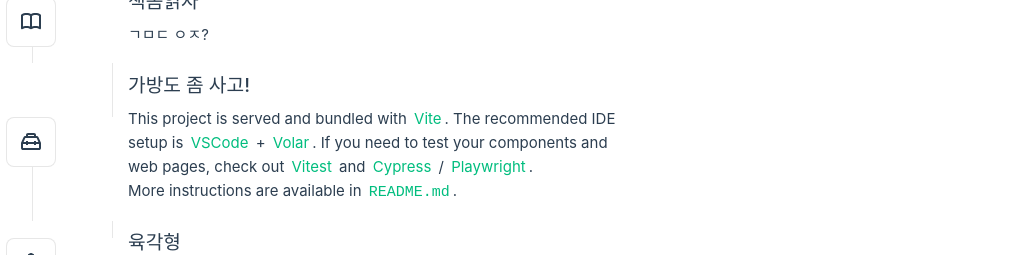
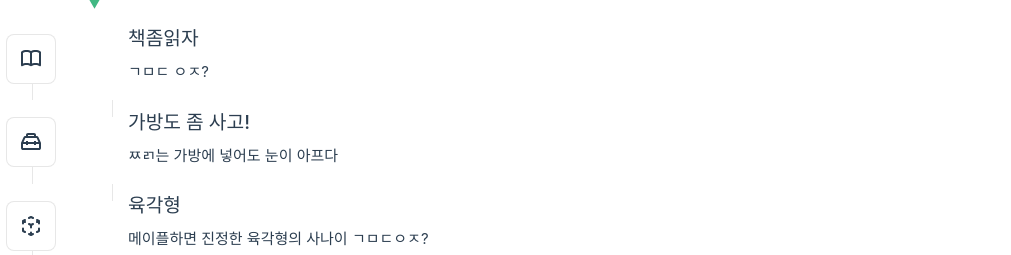
Before and after one commit to byounghwa-min/jjolol, a Vue app: page / in a window 1280 px wide. Shown: the part 225-480 px from the top of the page, without its empty margins (0-1011 px from the left). Built offline with nearby package versions, Linux system fonts and the light colour scheme; the HTML template or start-up script is replaced by a standard one.

Commit message:
업데이트된 Vue 코드

```diff
--- a/src/components/TheWelcome.vue
+++ b/src/components/TheWelcome.vue
@@ -25,24 +25,7 @@ const openReadmeInEditor = () => fetch('/__open-in-editor?file=README.md')
     </template>
     <template #heading>가방도 좀 사고!</template>
 
-    This project is served and bundled with
-    <a href="https://vite.dev/guide/features.html" target="_blank" rel="noopener">Vite</a>. The
-    recommended IDE setup is
-    <a href="https://code.visualstudio.com/" target="_blank" rel="noopener">VSCode</a>
-    +
-    <a href="https://github.com/johnsoncodehk/volar" target="_blank" rel="noopener">Volar</a>. If
-    you need to test your components and web pages, check out
-    <a href="https://vitest.dev/" target="_blank" rel="noopener">Vitest</a>
-    and
-    <a href="https://www.cypress.io/" target="_blank" rel="noopener">Cypress</a>
-    /
-    <a href="https://playwright.dev/" target="_blank" rel="noopener">Playwright</a>.
-
-    <br />
-
-    More instructions are available in
-    <a href="javascript:void(0)" @click="openReadmeInEditor"><code>README.md</code></a
-    >.
+    ㅉㄺ는 가방에 넣어도 눈이 아프다
   </WelcomeItem>
 
   <WelcomeItem>
```
